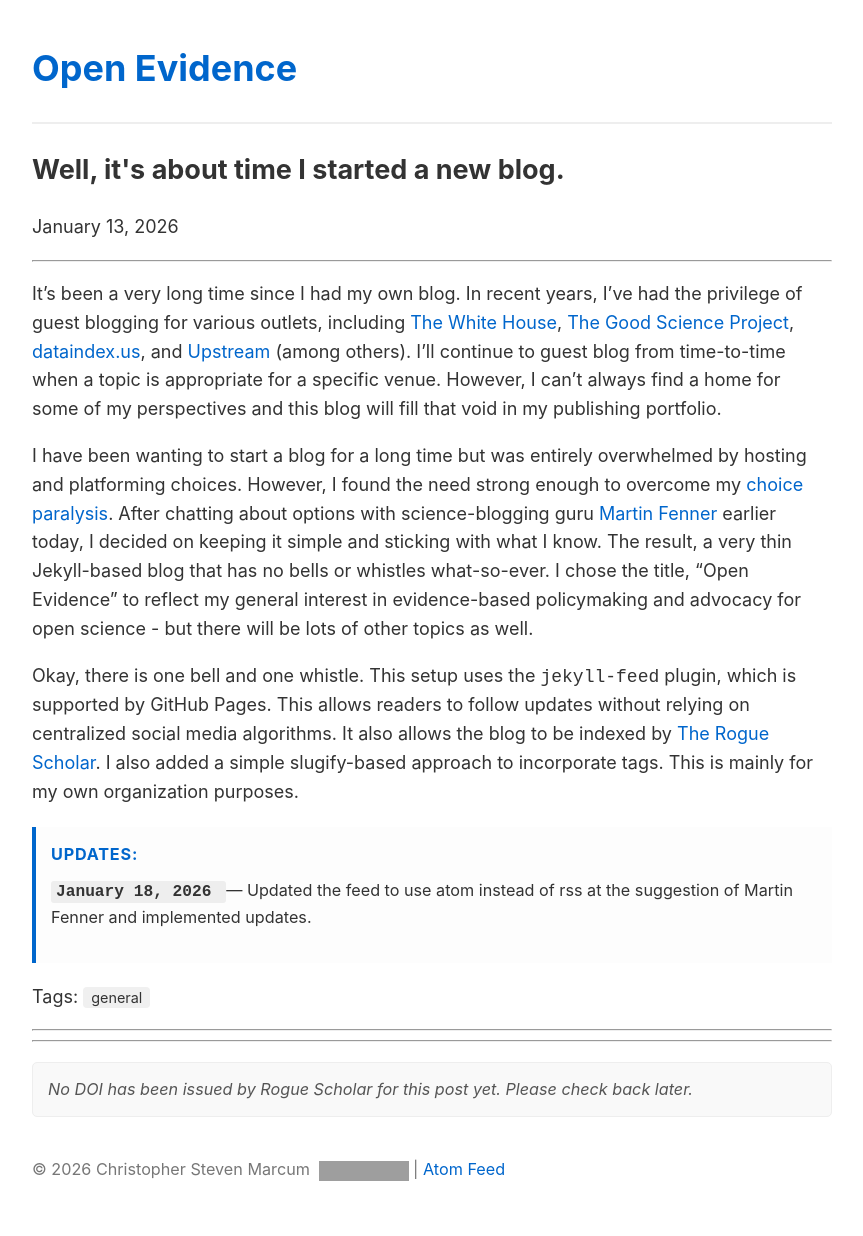
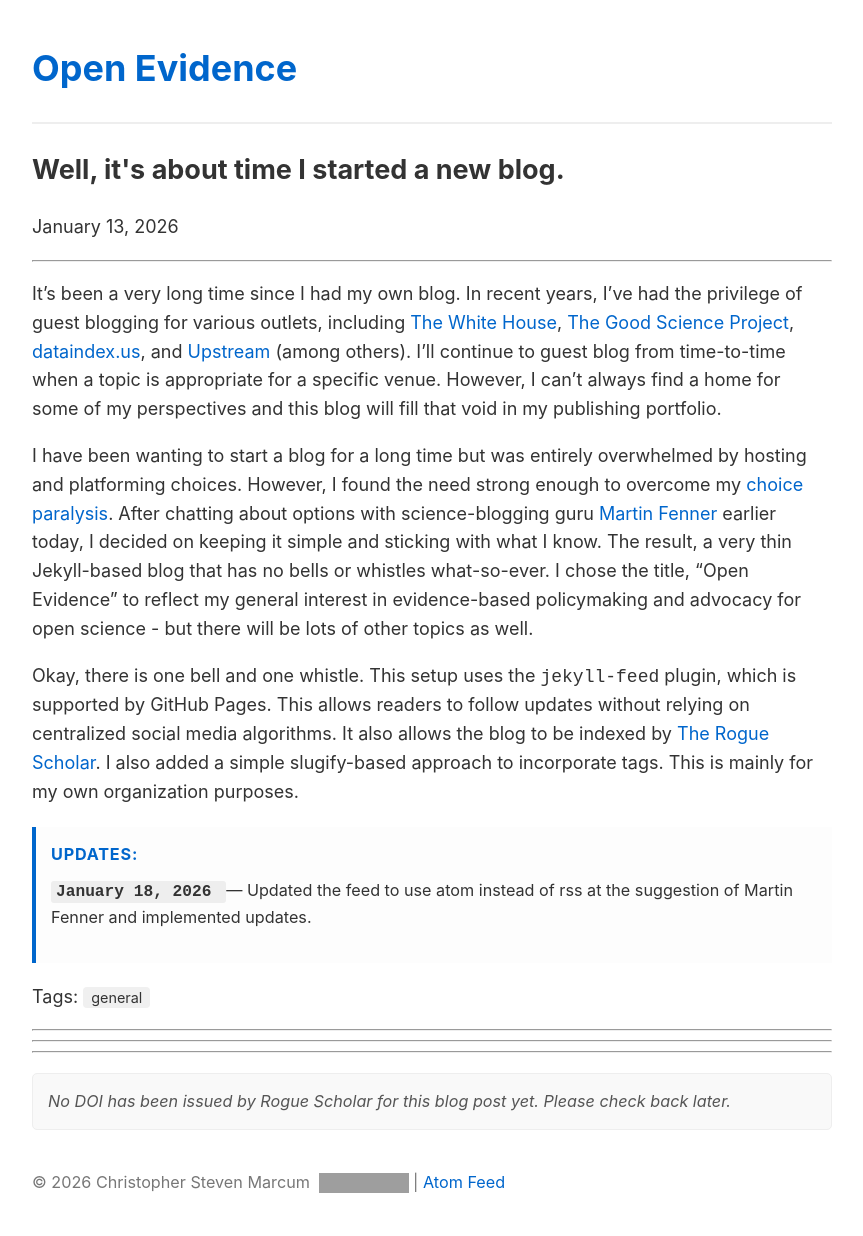
Before and after one commit to cmarcum/marcum-blog, a Jekyll site: the page built from _posts/2026-01-13-its-about-time.md, in a window 1280 px wide. Shown: the whole page, without its empty margins (208-1071 px from the left). Built offline with Jekyll 4.4.1, drawn with Linux system fonts in a browser that asks for light colours; part of the change alters nothing that is shown; grey boxes are pictures that could not be loaded.

Commit message:
Refactor Rogue Scholar citation fetching logic
Updated citation fetching script to use new API endpoint and improved error handling.

```diff
--- a/_layouts/post.html
+++ b/_layouts/post.html
@@ -31,7 +31,8 @@ layout: default
   </p>
   <hr>
 <hr>
-<div id="rogue-scholar-citation" style="font-size: 0.9em; color: #555; margin-top: 20px; padding: 15px; border: 1px solid #eee; border-radius: 5px; background-color: #f9f9f9; line-height: 1.4;">
+<hr>
+<div id="rogue-scholar-citation" style="font-size: 0.9em; color: #555; margin-top: 20px; padding: 15px; border: 1px solid #eee; border-radius: 5px; background-color: #f9f9f9; line-height: 1.5;">
   Checking Rogue Scholar for DOI...
 </div>
 
@@ -39,14 +40,16 @@ layout: default
 (function() {
   const pageTitle = {{ page.title | jsonify }};
   const blogSlug = "chrismarcum";
-    const apiEndpoint = `https://api.rogue-scholar.org/posts?query="${encodeURIComponent(pageTitle)}"&blog_slug=${blogSlug}`;
+  const apiEndpoint = `https://rogue-scholar.org/api/records?q=parent.communities.ids:${blogSlug} AND metadata.title:"${pageTitle.replace(/"/g, '\\"')}"`;
 
   fetch(apiEndpoint)
     .then(response => response.json())
     .then(data => {
-        if (data.hits && data.hits.length > 0) {
-          const post = data.hits[0].document;
-          const doi = post.doi;
+
+      const hit = (data.hits && data.hits.hits && data.hits.hits.length > 0) ? data.hits.hits[0] : null;
+
+      if (hit && hit.pids && hit.pids.doi) {
+        const doi = hit.pids.doi.identifier;
         const doiUrl = `https://doi.org/${doi}`;
         const author = "{{ site.author }}";
         const blogTitle = "{{ site.title }}";
@@ -54,16 +57,16 @@ layout: default
 
         document.getElementById('rogue-scholar-citation').innerHTML = `
           <strong>Recommended Citation:</strong><br>
-            ${author} (${date}). "${post.title}." <em>${blogTitle}</em>.
-            <a href="${doiUrl}" target="_blank" style="color: #0066cc;">${doiUrl}</a>
+          ${author} (${date}). "${hit.metadata.title}." <em>${blogTitle}</em>.
+          <a href="${doiUrl}" target="_blank" style="color: #0066cc; text-decoration: underline;">${doiUrl}</a>
         `;
       } else {
-          document.getElementById('rogue-scholar-citation').innerHTML = "<em>No DOI has been issued by Rogue Scholar for this post yet. Please check back later.</em>";
+        document.getElementById('rogue-scholar-citation').innerHTML = "<em>No DOI has been issued by Rogue Scholar for this blog post yet. Please check back later.</em>";
       }
     })
     .catch(error => {
-        console.error('Error fetching Rogue Scholar data:', error);
-        document.getElementById('rogue-scholar-citation').innerHTML = "<em>No DOI has been issued by Rogue Scholar for this post yet. Please check back later.</em>";
+      console.error('Rogue Scholar API error:', error);
+      document.getElementById('rogue-scholar-citation').innerHTML = "<em>No DOI has been issued by Rogue Scholar for this blog post yet. Please check back later.</em>";
     });
 })();
 </script>
```
Lines whose indentation alone changed are shown as unchanged.
